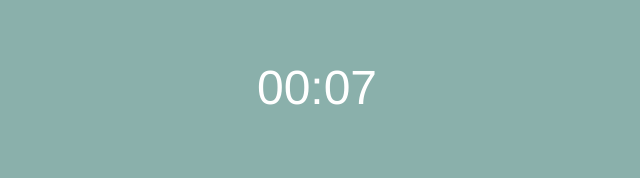
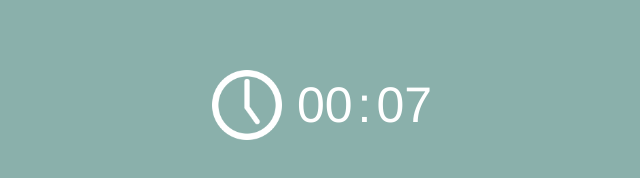
Before and after one commit to Nefariusek/CodersCamp2021.Project.JavaScript, a website built with Vite: page index.html in a window 1280 px wide. Shown: the whole page, without its empty margins (323-963 px from the left). Built offline with nearby package versions, Linux system fonts and the light colour scheme.

Commit message:
improve styling

```diff
--- a/src/components/timer/quiz-timer.css
+++ b/src/components/timer/quiz-timer.css
@@ -1,4 +1,14 @@
 #clock {
   color: white;
-  font-size: 3rem;
+  font-size: 50px;
+  display: flex;
+  justify-content: center;
+  align-items: center;
+  gap: 5px;
 }
+
+#clk_img {
+  height: 70px;
+  width: auto;
+  margin: 10px;
+}
--- a/src/components/timer/quiz-timer.js
+++ b/src/components/timer/quiz-timer.js
@@ -3,6 +3,10 @@ var timer;
 export function createTimer() {
   const clock = document.createElement('div');
   clock.setAttribute('id', 'clock');
+
+  const image = document.createElement('img');
+  image.setAttribute('id', 'clk_img');
+  image.src = '/timer.png';
 
   const minutes = document.createElement('span');
   minutes.setAttribute('id', 'min');
@@ -15,6 +19,7 @@ export function createTimer() {
   seconds.setAttribute('id', 'sec');
   seconds.innerText = '00';
 
+  clock.appendChild(image);
   clock.appendChild(minutes);
   clock.appendChild(colon);
   clock.appendChild(seconds);
@@ -27,10 +32,9 @@ export function startTimer() {
     seconds = 0;
   const min = document.getElementById('min');
   const sec = document.getElementById('sec');
-  const clk = document.getElementById('clock');
+
   min.innerText = '00';
   sec.innerText = '00';
-  clk.style.display = 'initial';
 
   timer = setInterval(function () {
     seconds++;
--- a/src/main.js
+++ b/src/main.js
@@ -4,4 +4,4 @@ import { createTimer, startTimer, stopTimer } from './components/timer/quiz-time
 
 document.querySelector('#app').appendChild(createTimer());
 startTimer();
-setTimeout(stopTimer, 1000 * 35);
+//setTimeout(stopTimer, 1000 * 35);
```
Also changed, not shown: public/timer.png (added).
